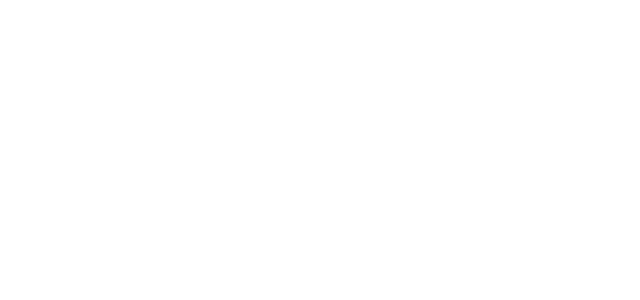
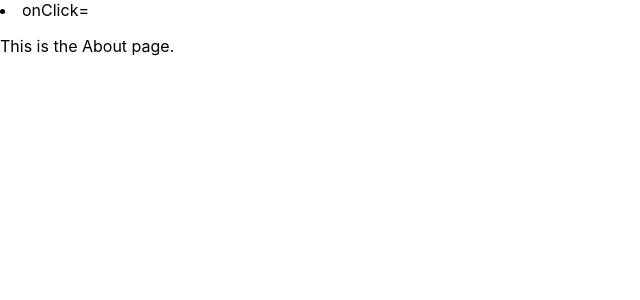
Before and after one commit to annamarlena/react-portfolio, a React (Create React App) app: page / in a window 1280 px wide. Shown: the top 300 px of the page, without its empty margins (0-640 px from the left). Built offline with nearby package versions, Linux system fonts and the light colour scheme.

Commit message:
Deleted some files and started work on the navbar

```diff
--- a/src/App.js
+++ b/src/App.js
@@ -1,44 +1,40 @@
+import { useState } from "react"
 import logo from './logo.svg';
 import './App.css';
 import Header from './components//Header';
-import Project from './components//Project';
 import Footer from './components//Footer';
+import  About from './components/About';
+import Portfolio from "./components/Portfolio";
+import Contact from "./components/Contact";
+import Resume from "./components/Resume";
 
 
-const navLinks = [
-  { title: "About", isCurrent: true, id: 1 },
-  { title: "Portfolio", isCurrent: false, id: 2 },
-  { title: "Resume", isCurrent: false, id: 3 },
-  { title: "Contact", isCurrent: false, id: 4 }
-]
-
 function App() {
-
-    const listLinks = navLinks.map( link =>
-      <li key={link.id}
-      style={{ color: link.isCurrent ? "#FFB84C" : "black" }}
-      >
-        { link.title }
-      </li>
-    )
+  const [currentPage, setCurrentPage] = useState("About")
 
   return (
-    <div className="App">
-      <Header>
-        {/* <div>title="A. Marlena Keller" subtitle="Portfolio"</div>
-        <ul>{listLinks}</ul> */}
-      </Header>
-
-      <Project>
-         {/* --- this styling will apply to each item passed through here --- */}
-        {/* <div style={{ backgroundColor: "#f0df7f" }}>
-          <p>Image and link to project here.</p>
-        </div> */}
-
-      </Project><br/>
-
-      <Footer />
-    </div>
+    <div>
+    <header class="linkRow" >
+      <Header setCurrentPage={setCurrentPage}/>
+    </header>
+    <main>
+    {currentPage == "About" && (
+      <About/>
+    )}
+    {currentPage == "Portfolio" && (
+      <Portfolio/>
+    )}
+    {currentPage == "Contact" && (
+      <Contact/>
+    )}
+    {currentPage == "Resume" && (
+      <Resume/>
+    )}
+    </main>
+    <footer>
+      <Footer/>
+    </footer>
+  </div>
   );
 }
 
--- a/src/components/About.js
+++ b/src/components/About.js
@@ -1,10 +1,11 @@
 
 
 
-function About() {
+function About(props) {
 
   return (
     <>
+      <li>onClick={() => props.setCurrentPage("About")}</li>
       <p>This is the About page.</p>
 
     </>
--- a/src/components/CurrentPage.js
+++ /dev/null
@@ -1,15 +0,0 @@
-
-
-
-function CurrentPage(props){
-
-
-  return (
-    <>
-      <p>The current page is {props.page}</p>
-
-    </>
-  )
-}
-
-export default CurrentPage
--- a/src/components/Header.js
+++ b/src/components/Header.js
@@ -1,16 +1,11 @@
 // import './header.css'; <--- to be created later
-import { useState } from "react"
-import CurrentPage from "./CurrentPage"
 
-function Header(props) {
+function Header() {
 // In this space you can do regular JavaScript
 
 
   return(
     <div style={{ border: "5px #1F8A70" }}>
-      <h1>{ props.title }</h1>
-      <h2>{ props.subtitle }</h2>
-      <ul>{ props.navigation }</ul>
 
     </div>
   )
--- a/src/components/Project.js
+++ /dev/null
@@ -1,14 +0,0 @@
-
-
-function Project(props) {
-
-  return (
-    <div style={{ border: "5px #BFDB38" }}>
-
-      { props.children }
-
-    </div>
-  )
-}
-
-export default Project
```
